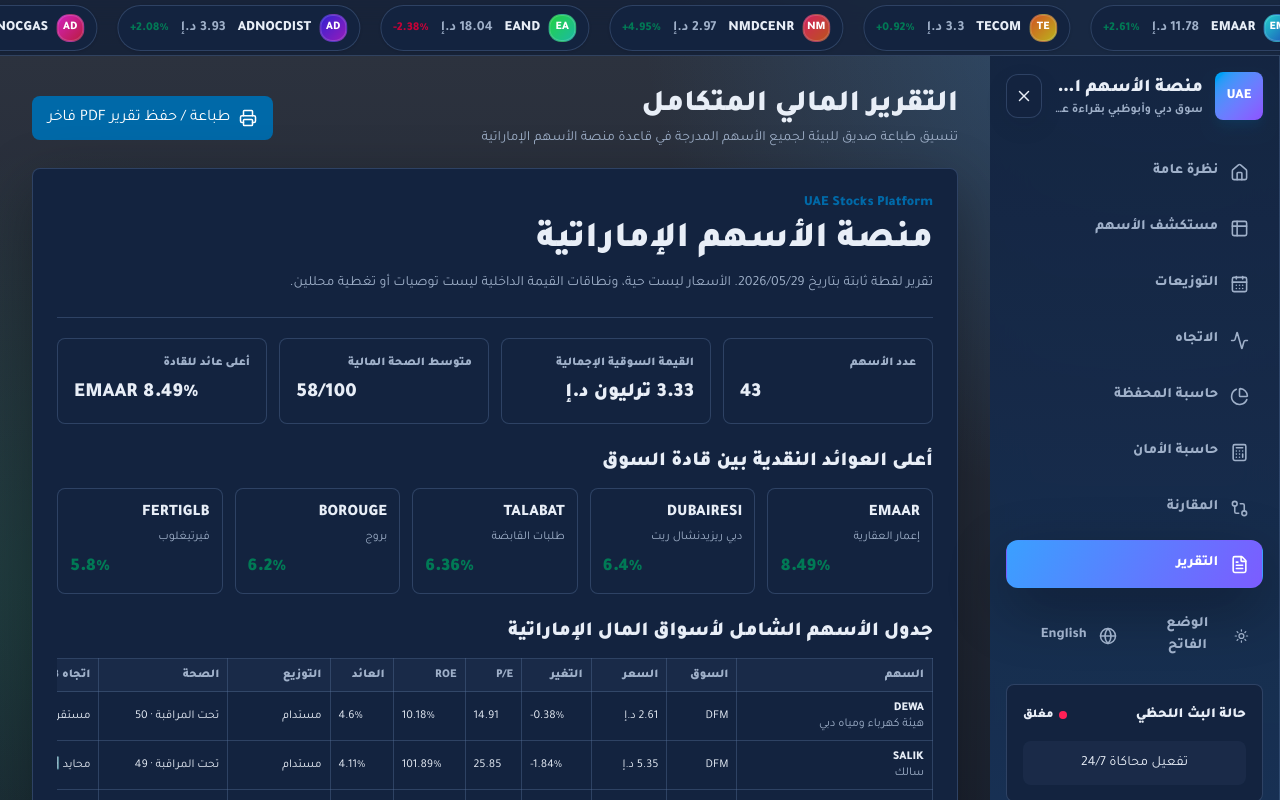
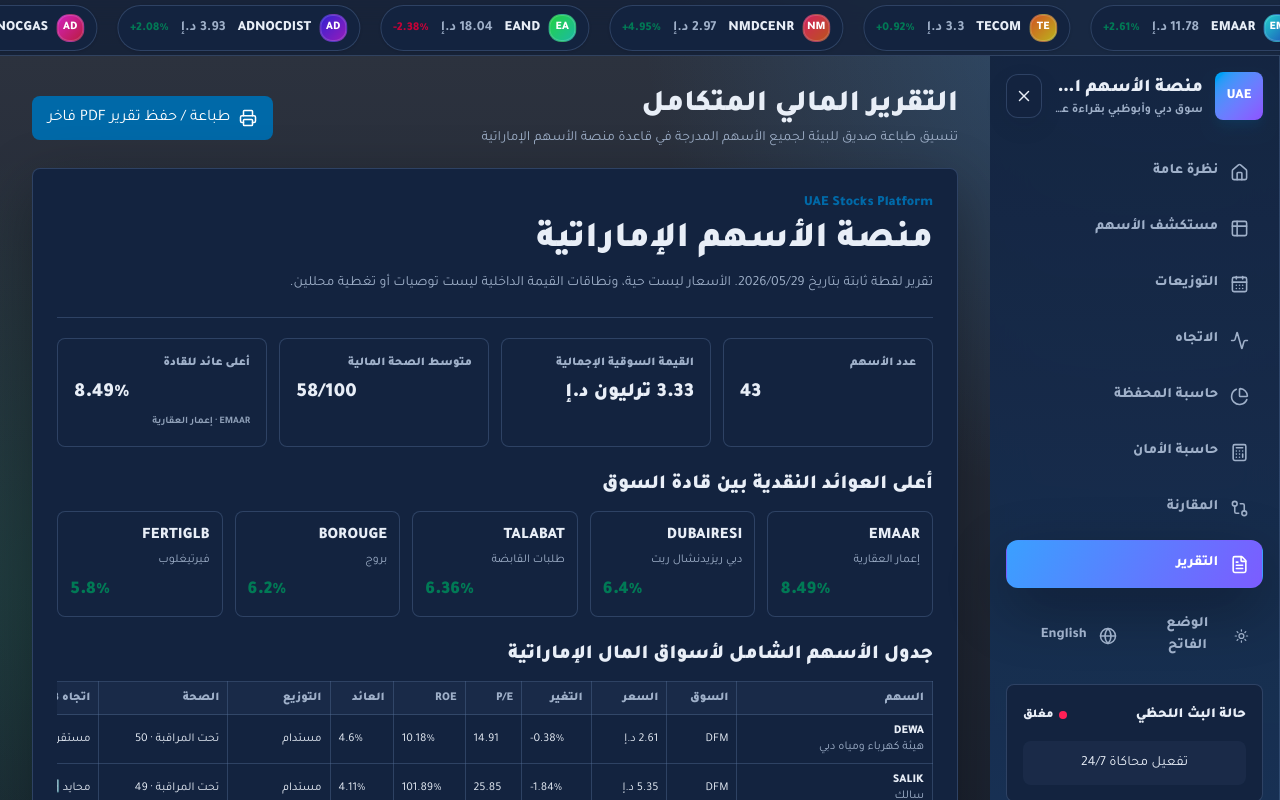
Before and after one commit to mayed050/emirati-capital-dashboard, a Next.js app: page /report in a window 1280 px wide. Shown: the top 800 px of the page. Built offline with nearby package versions, Linux system fonts and the light colour scheme.

Commit message:
feat: redesign highest yield card to support separate subtext in financial report

```diff
--- a/src/components/FinancialReport.tsx
+++ b/src/components/FinancialReport.tsx
@@ -107,7 +107,11 @@
           <Metric label={t("repStockCount")} value={formatNumber(stocksData.length)} />
           <Metric label={t("repMarketCap")} value={formatCurrency(totalMarketCap)} />
           <Metric label={t("repAvgHealth")} value={`${averageHealth.toFixed(0)}/100`} />
-          <Metric label={t("repTopYield")} value={`${topYield[0].symbol} ${formatPlainPercent(topYield[0].fundamentals.dividendYield)}`} />
+          <Metric
+            label={t("repTopYield")}
+            value={formatPlainPercent(topYield[0].fundamentals.dividendYield)}
+            subtext={`${topYield[0].symbol} · ${language === "ar" ? topYield[0].nameAr : topYield[0].nameEn}`}
+          />
         </section>
 
         <section className="mt-6">
@@ -183,11 +187,14 @@
   );
 }
 
-function Metric({ label, value }: { label: string; value: string }) {
+function Metric({ label, value, subtext }: { label: string; value: string; subtext?: string }) {
   return (
-    <div className="rounded-lg border border-slate-200 bg-white p-4">
-      <p className="text-xs font-black text-slate-500">{label}</p>
-      <p className="number mt-2 text-xl font-black text-slate-950">{value}</p>
+    <div className="rounded-lg border border-slate-200 bg-white p-4 flex flex-col justify-between min-h-[96px]">
+      <div>
+        <p className="text-xs font-black text-slate-500">{label}</p>
+        <p className="number mt-2 text-xl font-black text-slate-950">{value}</p>
+      </div>
+      {subtext && <p className="mt-2 text-[10px] font-bold text-slate-400 truncate">{subtext}</p>}
     </div>
   );
 }
```
